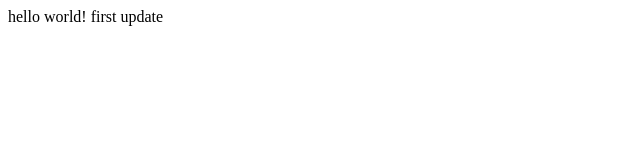
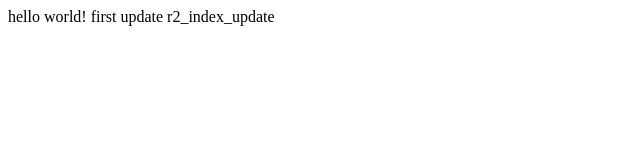
Before and after one commit to smastrong/first_pro, a plain HTML site: page index.html in a window 1280 px wide. Shown: the whole page, without its empty margins (0-640 px from the left). Drawn offline with Linux system fonts and the light colour scheme.

Commit message:
update for release2

```diff
--- a/index.html
+++ b/index.html
@@ -8,5 +8,7 @@
 hello world!
 
 first update
+
+<span>r2_index_update</span>
 </body>
 </html>
```
